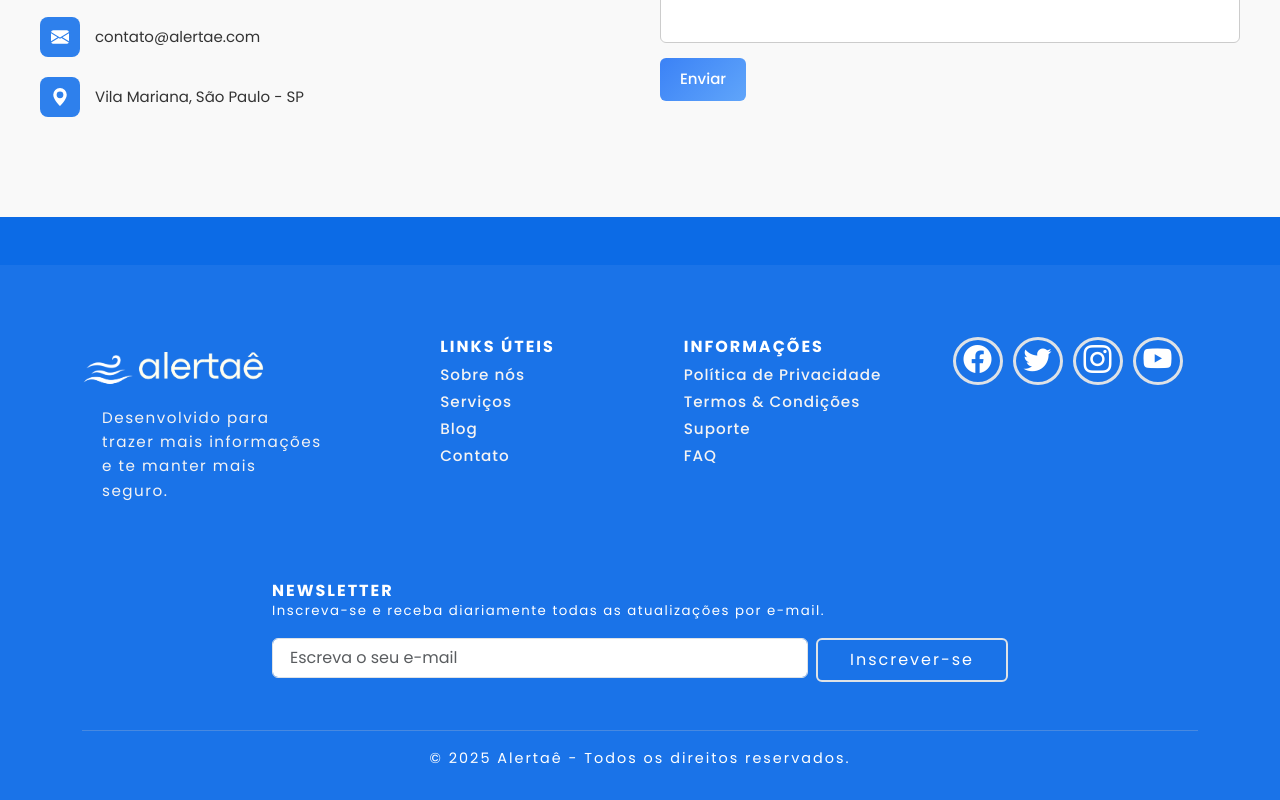
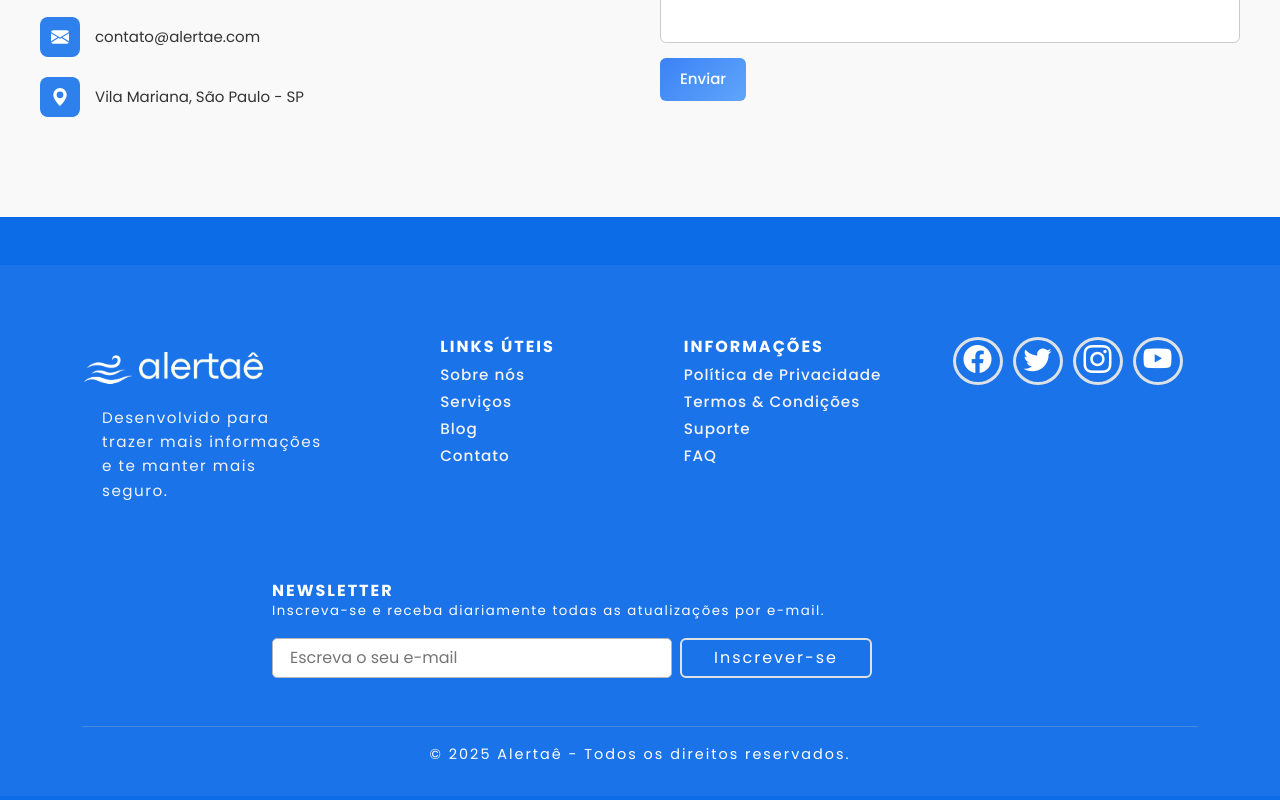
Before and after one commit to enrique-fcnr/alertae, a React (Vite) app: page / in a window 1280 px wide. Shown: the part 4506-5306 px from the top of the page. Built offline with nearby package versions, Linux system fonts and the light colour scheme.

Commit message:
Adding some update in footer component

```diff
--- a/src/components/Footer/Footer.css
+++ b/src/components/Footer/Footer.css
@@ -16,6 +16,8 @@
   color: rgb(244, 243, 243);
   text-align: left;
 }
+
+
 
 /* Links */
 .links-title,
@@ -49,6 +51,11 @@
 .link-animado:hover::after {
   width: 100%;
 }
+
+.form-input {
+  max-width: 100%;
+}
+
 
 
 /* Icons Sociais */
@@ -140,6 +147,9 @@
   footer form button {
     width: 100%;
   }
+
+
+
 }
 
 /* Responsivo para celulares (576px para baixo) */
--- a/src/components/Footer/Footer.jsx
+++ b/src/components/Footer/Footer.jsx
@@ -90,19 +90,19 @@ function Footer() {
             {/* Mostrar o formulário apenas se tipo for diferente de 'success' */}
             {tipo !== "success" && (
               <form
-                className="d-flex flex-column flex-lg-row justify-content-center"
+                className="d-flex flex-column flex-lg-row justify-content-start"
                 onSubmit={handleSubmit} // você pode ajustar conforme seu handler
               >
                 <input
                   value={email}
                   onChange={(e) => setEmail(e.target.value)}
                   type="email"
-                  className="form-control mb-2 mb-lg-0 me-lg-2 py-2 fs-6"
+                  className="form-input mb-2 mb-lg-0 me-lg-2 py-2 fs-6"
                   placeholder="Escreva o seu e-mail"
                   required
                 />
                 <button
-                  className="btn-footer btn py-2 fs-6 border border-2"
+                  className="btn-footer btn py-1 fs-6 border border-2"
                   type="submit"
                 >
                   Inscrever-se
```
